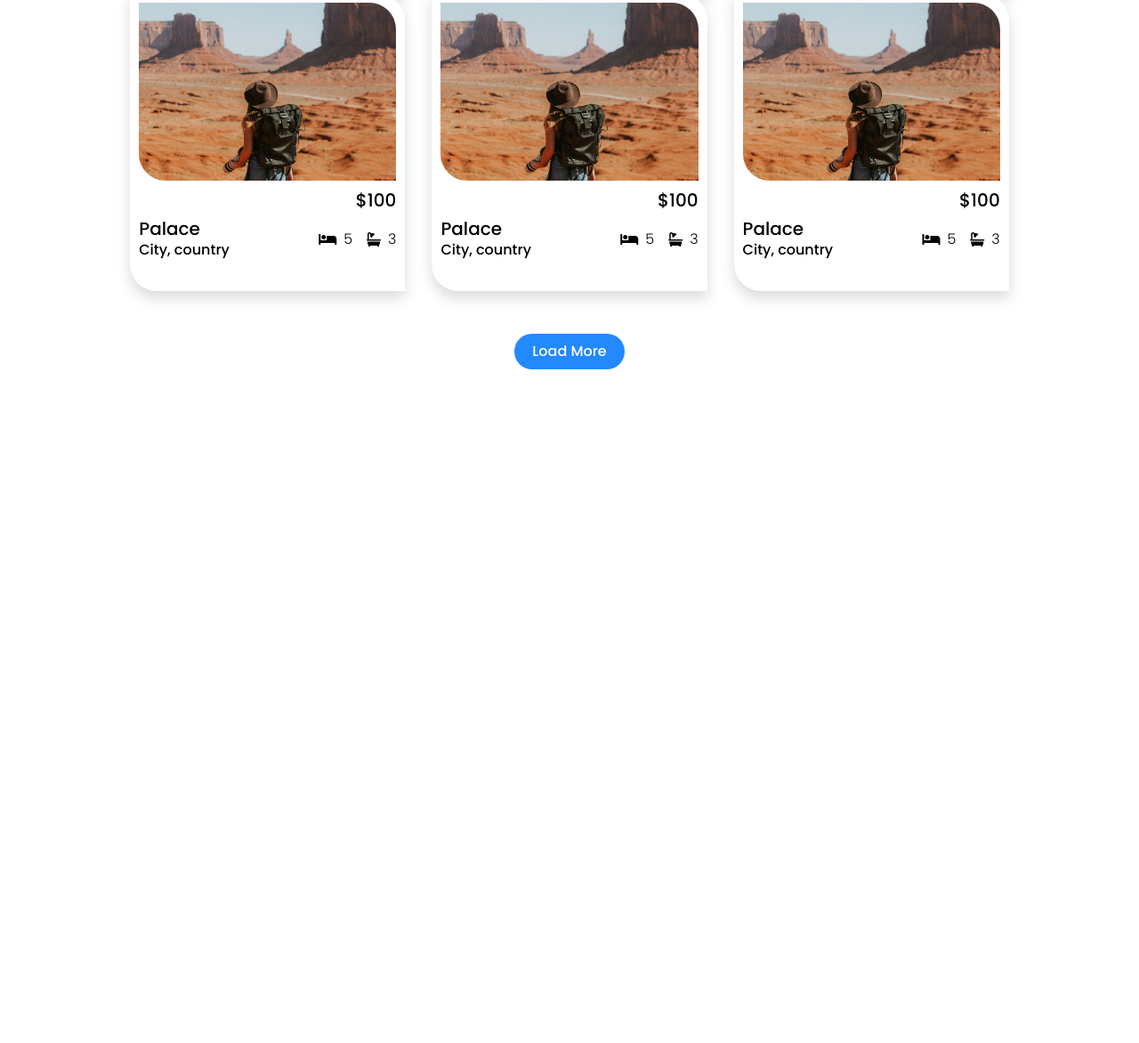
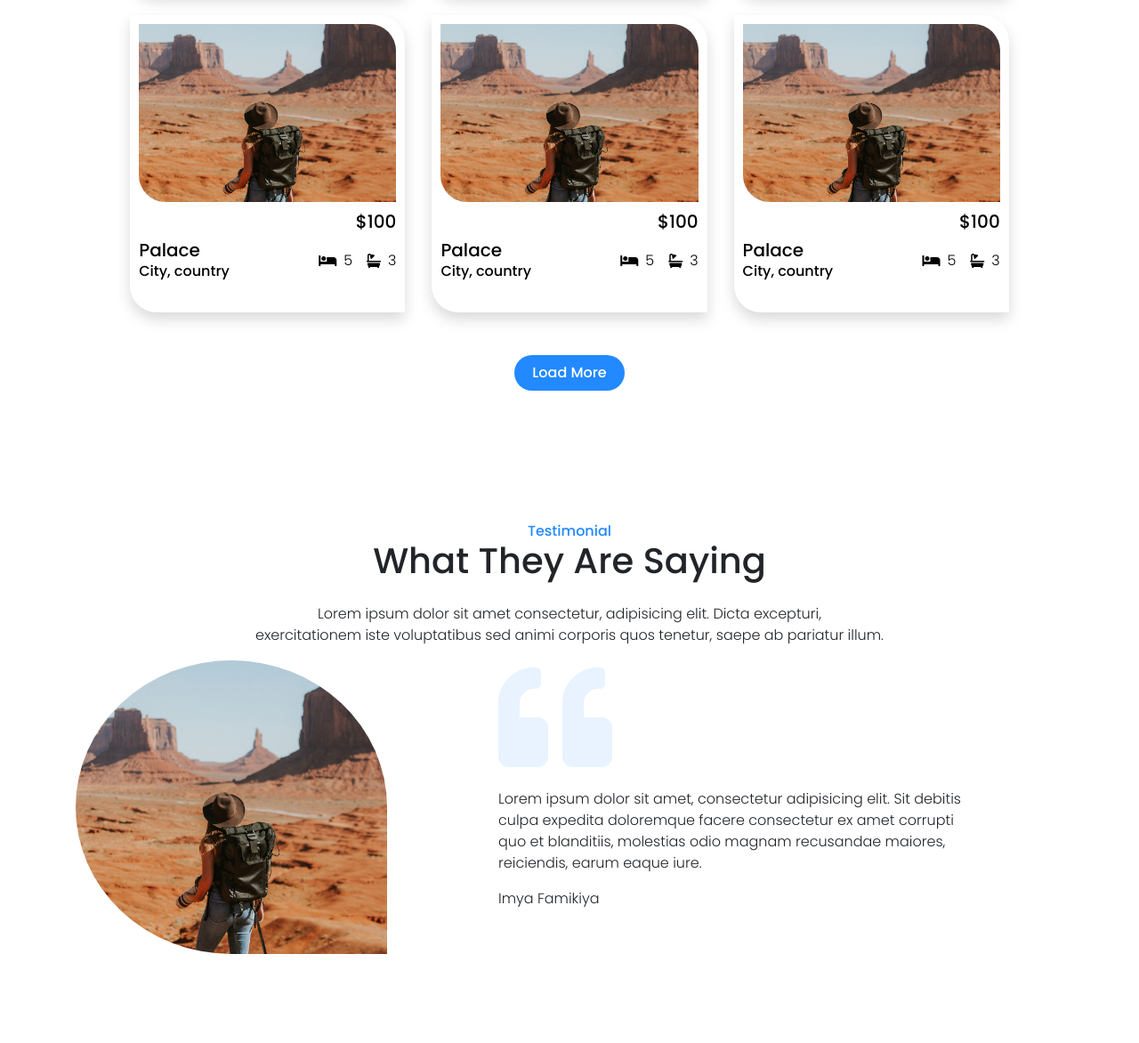
Before and after one commit to Chebanro2807/neWay, a plain HTML site: page index.html in a window 1280 px wide. Shown: the part 3794-4966 px from the top of the page at 89% size. Before the commit the page ends 4257 px from the top, so only its background shows below. Drawn offline with nearby package versions, Linux system fonts and the light colour scheme.

Commit message:
testimonials done

```diff
--- a/css/style.css
+++ b/css/style.css
@@ -340,3 +340,29 @@ font-weight: 400;
 .popular-tour-section .btn-theme {
     border-radius: 30px;
 }
+
+/* ! Testimonials */
+
+.testimonials-section {
+    width: 100%;
+    padding: 100px 0px;
+    text-align: center;
+    font-family: var(--font-poppins);
+}
+
+.testimonial-list .image img{
+    width: 100%;
+    height: 100%;
+    object-fit: cover;
+}
+
+.testimonial-list .image {
+    border-radius: 100% 100% 0% 100%;
+    overflow: hidden;
+    height: 330px;
+}
+
+.testimonial-list i.fas {
+    color: var(--color-primary);
+    opacity: 0.1;
+}
--- a/index.html
+++ b/index.html
@@ -568,7 +568,7 @@
                         </div>
                     </div>
                 </div>
-
+                <br>
                 <div class="row">
                     <div class="col-md-4 mx-auto">
                         <div class="tours-list shadow">
@@ -648,5 +648,42 @@
             </div>
         </div>
     </div>
+
+    <!-- Testimonials ----------------------------------------->
+
+    <section class="testimonials-section">
+        <div class="container">
+            <h6 class="h6 color-primary m-0">Testimonial</h6>
+            <h1 class="h1 h1-responsive mb-4">What They Are Saying</h1>
+            <p>Lorem ipsum dolor sit amet consectetur, adipisicing elit. Dicta excepturi,
+            <br> exercitationem iste voluptatibus sed animi corporis quos tenetur, saepe ab pariatur illum.
+            </p>
+            <div class="testimonial-slider">
+                <div class="swiper-container">
+                    <div class="swiper-wrapper">
+                        <!-- Slides -->
+                        <div class="swiper-slide">
+                            <div class="testimonial-list">
+                                <div class="row">
+                                    <div class="col-md-4">
+                                        <div class="image">
+                                            <img src="img/aboutUs.jpg">
+                                        </div>
+                                    </div>
+                                    <div class="offset-md-1 col-md-6 text-left">
+                                        <i class="fas fa-quote-left fa-8x"></i>
+                                        <p class="mt-3">
+                                            Lorem ipsum dolor sit amet, consectetur adipisicing elit. Sit debitis culpa expedita doloremque facere consectetur ex amet corrupti quo et blanditiis, molestias odio magnam recusandae maiores, reiciendis, earum eaque iure.
+                                        </p>
+                                        <p>Imya Famikiya</p>
+                                    </div>
+                                </div>
+                            </div>
+                        </div>
+                    </div>
+                </div>
+            </div>
+        </div>
+    </section>
 </body>
 </html>
--- a/js/script.js
+++ b/js/script.js
@@ -1,4 +1,4 @@
-const swiper = new Swiper('.swiper-container', {
+const swiper = new Swiper('.tour-section .swiper-container', {
     loop: true,
     slidesPerView:4,
     spaceBetween: 30,
```
